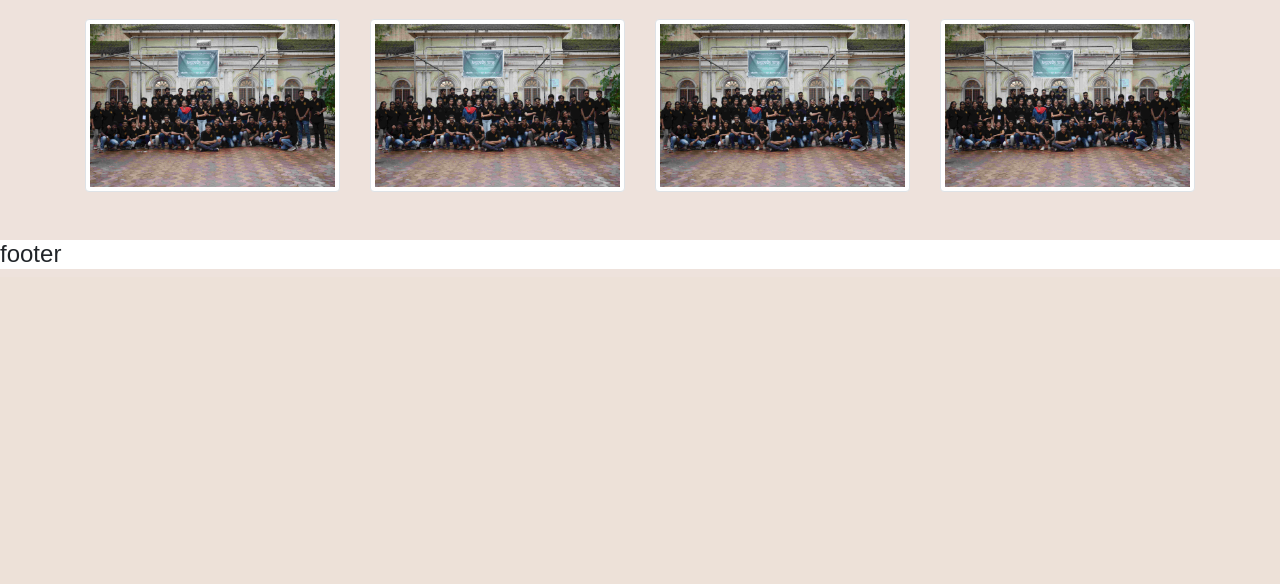
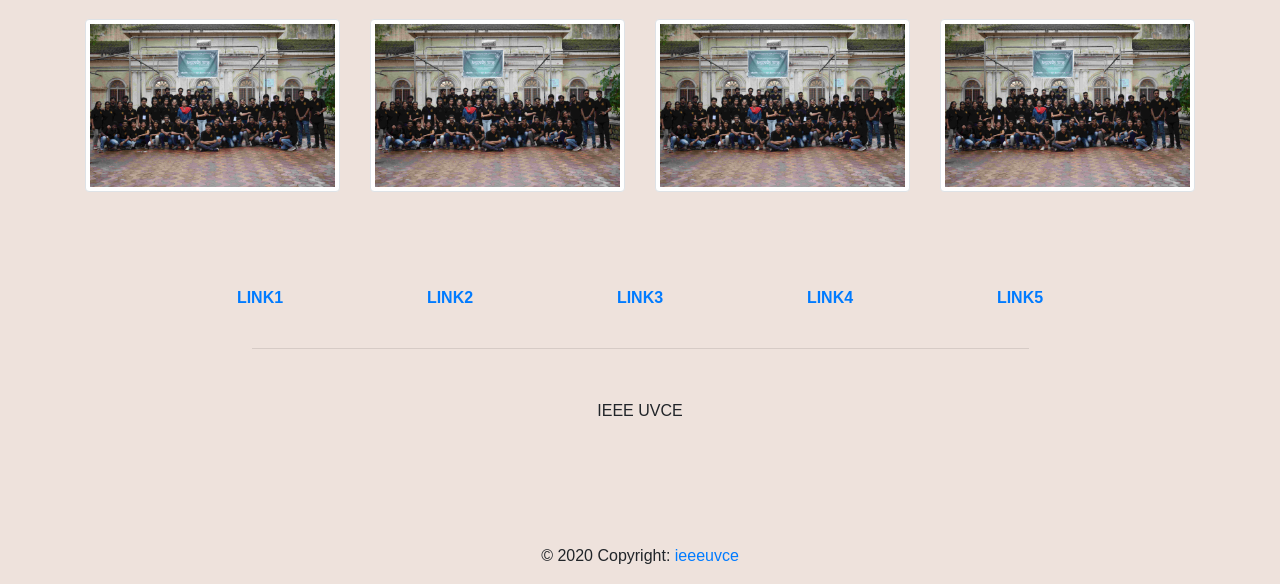
Before and after one commit to rayansailani/IEEE-UVCE, a PHP site: page / in a window 1280 px wide. Shown: the part 3475-4059 px from the top of the page. Before the commit the page ends 3744 px from the top, so only its background shows below. Run offline with PHP 8.4, Linux system fonts and the light colour scheme; some libraries are stand-ins or nearby versions.

Commit message:
Update index.php

```diff
--- a/index.php
+++ b/index.php
@@ -185,9 +185,126 @@
 
 </body>
 
-<footer style="background-color:#fff;">
-	<h4>footer</h4>
+
+<!-- Footer -->
+<footer class="page-footer font-small black">
+
+  <!-- Footer Links -->
+  <div class="container">
+
+    <!-- Grid row-->
+    <div class="row text-center d-flex justify-content-center pt-5 mb-3">
+
+      <!-- Grid column -->
+      <div class="col-md-2 mb-3">
+        <h6 class="text-uppercase font-weight-bold">
+          <a href="#!">Link1</a>
+        </h6>
+      </div>
+      <!-- Grid column -->
+
+      <!-- Grid column -->
+      <div class="col-md-2 mb-3">
+        <h6 class="text-uppercase font-weight-bold">
+          <a href="#!">Link2</a>
+        </h6>
+      </div>
+      <!-- Grid column -->
+
+      <!-- Grid column -->
+      <div class="col-md-2 mb-3">
+        <h6 class="text-uppercase font-weight-bold">
+          <a href="#!">Link3</a>
+        </h6>
+      </div>
+      <!-- Grid column -->
+
+      <!-- Grid column -->
+      <div class="col-md-2 mb-3">
+        <h6 class="text-uppercase font-weight-bold">
+          <a href="#!">Link4</a>
+        </h6>
+      </div>
+      <!-- Grid column -->
+
+      <!-- Grid column -->
+      <div class="col-md-2 mb-3">
+        <h6 class="text-uppercase font-weight-bold">
+          <a href="#!">Link5</a>
+        </h6>
+      </div>
+      <!-- Grid column -->
+
+    </div>
+    <!-- Grid row-->
+    <hr class="rgba-white-light" style="margin: 0 15%;">
+
+    <!-- Grid row-->
+    <div class="row d-flex text-center justify-content-center mb-md-0 mb-4">
+
+      <!-- Grid column -->
+      <div class="col-md-8 col-12 mt-5">
+        <p style="line-height: 1.7rem">IEEE UVCE</p>
+      </div>
+      <!-- Grid column -->
+
+    </div>
+    <!-- Grid row-->
+    <hr class="clearfix d-md-none rgba-white-light" style="margin: 10% 15% 5%;">
+
+    <!-- Grid row-->
+    <div class="row pb-3">
+
+      <!-- Grid column -->
+      <div class="col-md-12">
+
+        <div class="mb-5 flex-center">
+
+          <!-- Facebook -->
+          <a class="fb-ic">
+            <i class="fab fa-facebook-f fa-lg white-text mr-4"> </i>
+          </a>
+          <!-- Twitter -->
+          <a class="tw-ic">
+            <i class="fab fa-twitter fa-lg white-text mr-4"> </i>
+          </a>
+          <!-- Google +-->
+          <a class="gplus-ic">
+            <i class="fab fa-google-plus-g fa-lg white-text mr-4"> </i>
+          </a>
+          <!--Linkedin -->
+          <a class="li-ic">
+            <i class="fab fa-linkedin-in fa-lg white-text mr-4"> </i>
+          </a>
+          <!--Instagram-->
+          <a class="ins-ic">
+            <i class="fab fa-instagram fa-lg white-text mr-4"> </i>
+          </a>
+          <!--Pinterest-->
+          <a class="pin-ic">
+            <i class="fab fa-pinterest fa-lg white-text"> </i>
+          </a>
+
+        </div>
+
+      </div>
+      <!-- Grid column -->
+
+    </div>
+    <!-- Grid row-->
+
+  </div>
+  <!-- Footer Links -->
+
+  <!-- Copyright -->
+  <div class="footer-copyright text-center py-3">© 2020 Copyright:
+    <a href="#">ieeeuvce</a>
+  </div>
+  <!-- Copyright -->
+
 </footer>
+<!-- Footer -->
+
 
 
 <script>
```
